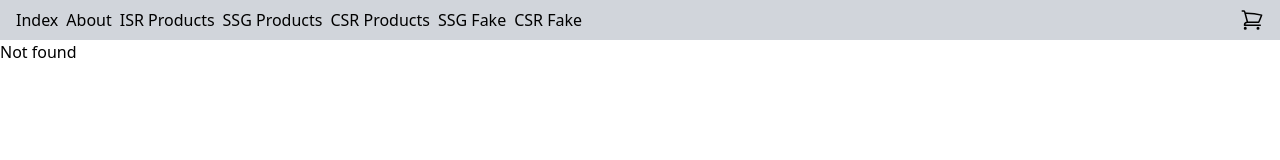
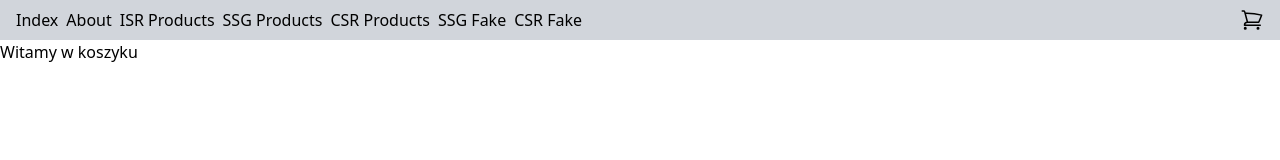
Before and after one commit to glaszczyk/next-zaisteprogramuj, a Next.js app: page /cart in a window 1280 px wide. Before the commit this address had no page. Shown: the top 160 px of the page. Built offline with nearby package versions, Linux system fonts and the light colour scheme.

Commit message:
feature/12: Add cart page

```diff
--- /dev/null
+++ b/pages/cart.tsx
@@ -0,0 +1,5 @@
+const CartPage = () => {
+  return <p>Witamy w koszyku</p>;
+};
+
+export default CartPage;
```
